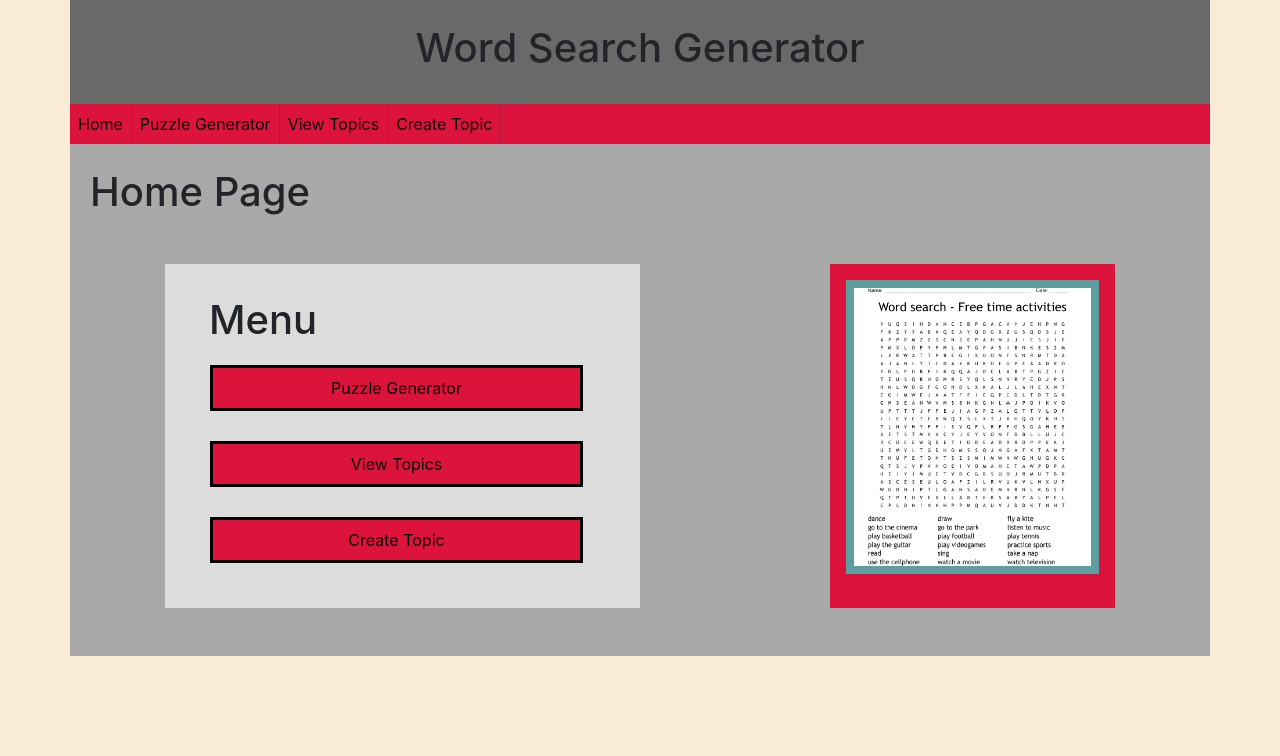
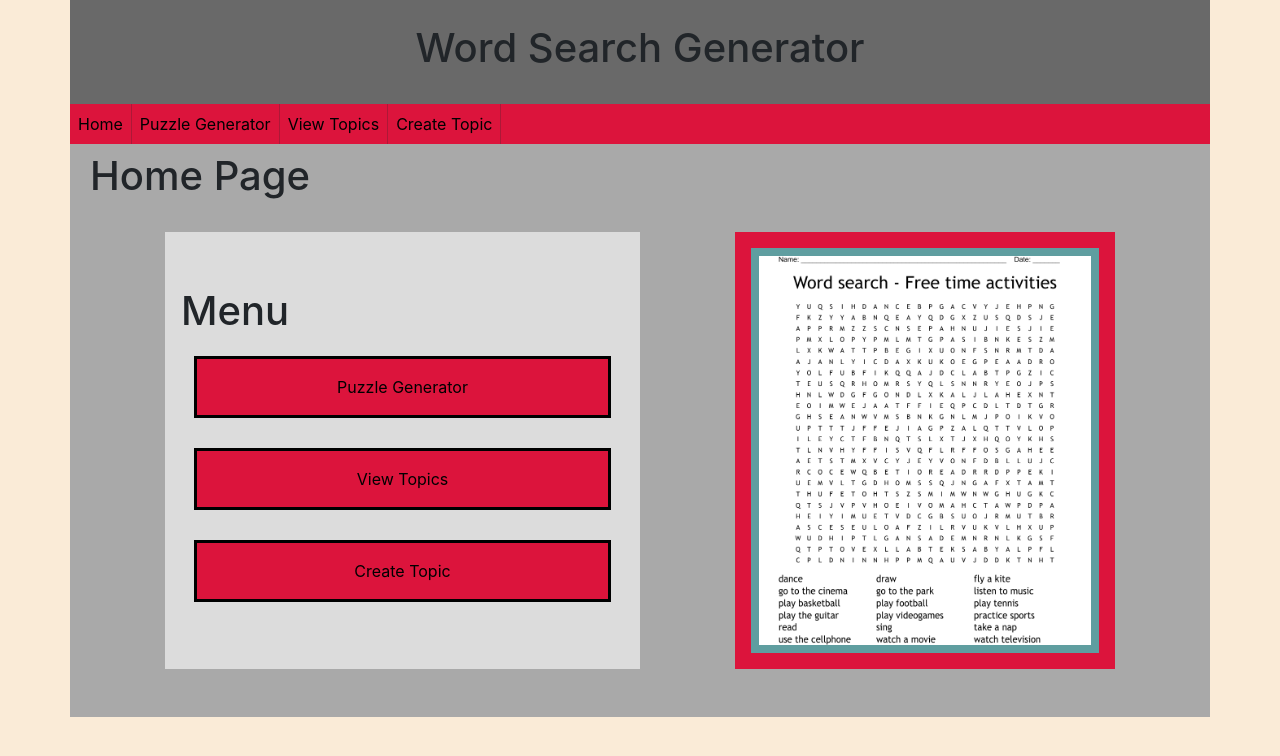
Before and after one commit to cporterbellarmine/SeniorCapstone2024, a React (Create React App) app in the folder working_version_capstone/: page / in a window 1280 px wide. Shown: the top 756 px of the page. Built offline with nearby package versions, Linux system fonts and the light colour scheme; the HTML template or start-up script is replaced by a standard one.

Commit message:
fixed alignment issues

```diff
--- a/working_version_capstone/src/Components/ComponentStyling.js
+++ b/working_version_capstone/src/Components/ComponentStyling.js
@@ -10,7 +10,7 @@ export const NoWrapContainer = styled(Container)`
 `;
 
 //Used in Components\Header\NavBarLayout.js
-export const StyledBSNavBar = styled(Nav)`
+export const StyledTopNavBar = styled(Nav)`
     background-color: crimson;
 `;
 
@@ -28,7 +28,7 @@ export const StyledNavLink = styled(NavLink)`
 
 //Used in Components\HomePage\ButtonLinkTemplate.js
 export const StyledButtonLink = styled(NavLink)`
-    display: grid;
+    display: inline-grid;
     outline: solid;
     place-content: center;
     background-color: crimson;
--- a/working_version_capstone/src/Components/Header/NavBarLayout.js
+++ b/working_version_capstone/src/Components/Header/NavBarLayout.js
@@ -3,12 +3,12 @@ import { Outlet } from 'react-router-dom';
 import Stack from 'react-bootstrap/Stack';
 import Row from 'react-bootstrap/Row';
 import NavLinkTemplate from './NavLinkTemplate';
-import { StyledBSNavBar } from '../ComponentStyling';
+import { StyledTopNavBar } from '../ComponentStyling';
 
 const NavBarLayout = () => {
     return(
         <Row>
-            <StyledBSNavBar>
+            <StyledTopNavBar>
                 <Stack direction='horizontal'>
                     <NavLinkTemplate pathway="/" textDisplayed="Home"/>
                     <div className='vr'/>
@@ -19,7 +19,7 @@ const NavBarLayout = () => {
                     <NavLinkTemplate pathway="/create-topic" textDisplayed="Create Topic"/>
                     <div className='vr'/>
                 </Stack>
-            </StyledBSNavBar>
+            </StyledTopNavBar>
             <Outlet />
         </Row>
     );
--- a/working_version_capstone/src/Components/HomePage/ButtonLinkTemplate.js
+++ b/working_version_capstone/src/Components/HomePage/ButtonLinkTemplate.js
@@ -3,7 +3,7 @@ import { StyledButtonLink } from '../ComponentStyling';
 
 function ButtonLinkTemplate(props){
     return(
-        <StyledButtonLink className='p-2 m-3' to={props.pathway}>{props.textDisplayed}</StyledButtonLink>
+        <StyledButtonLink className='p-3 m-3' to={props.pathway}>{props.textDisplayed}</StyledButtonLink>
     );
 }
 export default ButtonLinkTemplate;
--- a/working_version_capstone/src/Components/HomePage/ButtonNavLayout.js
+++ b/working_version_capstone/src/Components/HomePage/ButtonNavLayout.js
@@ -8,16 +8,17 @@ import ButtonLinkTemplate from './ButtonLinkTemplate';
 
 const ButtonNavOrg = () => {
     return(
-        <Row>
-            <Nav>
-                <Stack gap={1}>
-                    <ButtonLinkTemplate pathway="/puzzle-generator" textDisplayed="Puzzle Generator"/>
-                    <ButtonLinkTemplate pathway="/view-topics" textDisplayed="View Topics"/>
-                    <ButtonLinkTemplate pathway="/create-topic" textDisplayed="Create Topic"/>
-                </Stack>
+        <>
+            <Nav style={{ display:'flex', justifyContent:'center'}}>
+                    <Stack gap={1}>
+                        <ButtonLinkTemplate pathway="/puzzle-generator" textDisplayed="Puzzle Generator"/>
+                        <ButtonLinkTemplate pathway="/view-topics" textDisplayed="View Topics"/>
+                        <ButtonLinkTemplate pathway="/create-topic" textDisplayed="Create Topic"/>
+                    </Stack>
             </Nav>
             <Outlet />
-        </Row>
+        </>
+
     );
 };
 export default ButtonNavOrg;
--- a/working_version_capstone/src/Components/HomePage/ButtonNavRouting.js
+++ b/working_version_capstone/src/Components/HomePage/ButtonNavRouting.js
@@ -1,6 +1,7 @@
 import React from 'react';
 import { Routes, Route } from 'react-router-dom';
 import Container from 'react-bootstrap/Container';
+import Col from 'react-bootstrap/Col';
 import ButtonNavLayout from './ButtonNavLayout';
 import PuzzleGenerator from '../../Pages/PuzzleGeneratorPage';
 import ViewTopics from '../../Pages/ViewTopics';
@@ -9,7 +10,7 @@ import CreateTopic from '../../Pages/CreateTopic';
 
 function ButtonNavigation(){
     return(
-        <Container>
+        <Col>
             <Routes>
                 <Route path='/*' element={<ButtonNavLayout />}>
                     <Route pathName='puzzle-generator' displayPage={<PuzzleGenerator />} />
@@ -17,7 +18,7 @@ function ButtonNavigation(){
                     <Route pathName='create-topic' displayPage={<CreateTopic />} />
                 </Route>
             </Routes>
-        </Container>
+        </Col>
 
     );
 };
--- a/working_version_capstone/src/Components/HomePage/MenuContainer.js
+++ b/working_version_capstone/src/Components/HomePage/MenuContainer.js
@@ -6,13 +6,11 @@ import ButtonNavRouting from './ButtonNavRouting';
 const MenuContainer = () => {
     return(
         <Col>
-            <Row className='p-3 justify-content-center'>
-                <Row>
-                    <h1>Menu</h1>
-                </Row>
-                <Row>
-                    <ButtonNavRouting />
-                </Row>
+            <Row>
+                <h1>Menu</h1>
+            </Row>
+            <Row>
+                <ButtonNavRouting />
             </Row>
         </Col>
     );
--- a/working_version_capstone/src/Components/HomePage/PuzzlePicture.js
+++ b/working_version_capstone/src/Components/HomePage/PuzzlePicture.js
@@ -7,7 +7,7 @@ function PuzzlePicture() {
         <>
          <PhotoSpot className='d-flex'>
             {/* <h3>PhotoHere</h3> */}
-            <img src={PlaceHolderImage} className='p-2 img-fluid d-flex' alt='Word Search'/>
+            <img src={PlaceHolderImage} className='p-2 img-fluid' alt='Word Search'/>
          </PhotoSpot >
         </>
     );
--- a/working_version_capstone/src/Pages/HomePage.js
+++ b/working_version_capstone/src/Pages/HomePage.js
@@ -9,20 +9,20 @@ function HomePage() {
     return(
         <StyledContainer>
             <Col>
-                <Row className='py-4 px-2'>
+                <Row className='py-2 px-2'>
                     <h1>Home Page</h1>
                 </Row>
                 <Row className='mb-5 mt-3'>
-                    <Col className='col-1 order-first' />
-                    <StyledMenuCol className='p-3 col-10 order-5 col-md-5 order-md-1 col-xl-5'>
+                    <Col className='col-2 order-first col-md-1' />
+                    <StyledMenuCol className='p-3 align-content-center col-8 order-5 col-md-4 order-md-1 col-lg-5 col-xl-5'>
                         <MenuContainer />
                     </StyledMenuCol>
-                    <Col className='col-1 order-2 order-md-2 order-md-3 col-xl-2' />
-                    <Col className='col-1 order-3 d-md-none' />
-                    <PhotoCol className='p-3 col-10 col-md-4 order-md-3 col-xl-3'>
+                    <Col className='col-2 order-2 col-md-1 order-md-2 col-lg-1 col-xl-1' />
+                    <Col className='col-2 order-3 col-md-1 d-md-none' />
+                    <PhotoCol className='p-3 d-flex col-8 col-md-5 order-md-5 col-lg-4 col-xl-4'>
                         <PuzzlePicture />
                     </PhotoCol>
-                    <Col className='col-1 order-last order-md-4' />
+                    <Col className='col-2 order-last col-md-1' />
                 </Row>
             </Col>
         </StyledContainer>
```
